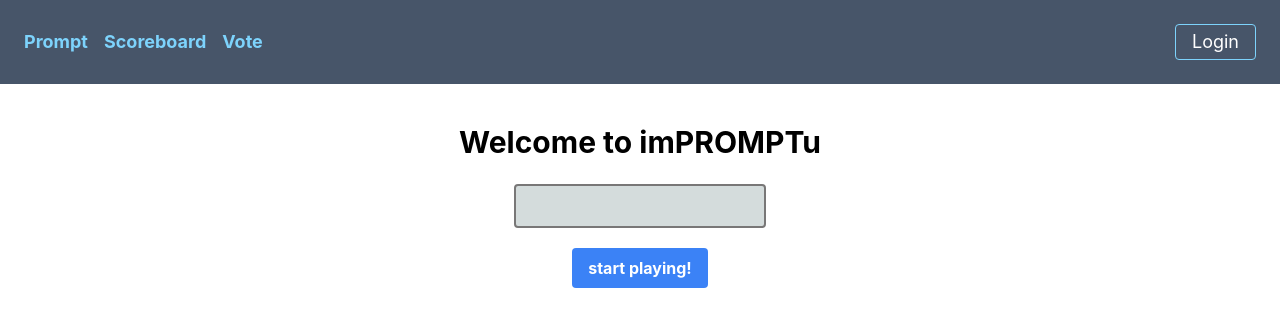
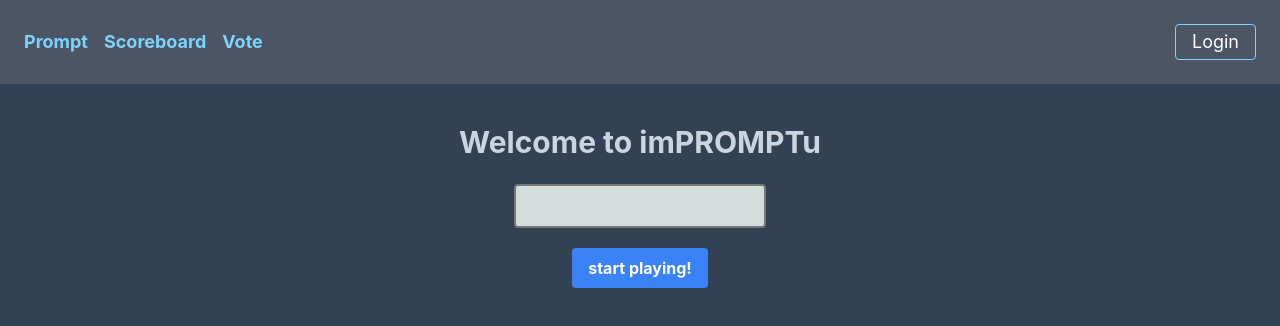
Before and after one commit to stewartkwokca/impromptu, a React (Create React App) app in the folder impromptu-client/: page / in a window 1280 px wide. Shown: the top 326 px of the page. Built offline with nearby package versions, Linux system fonts and the light colour scheme; no server answers.

Commit message:
general frontend tinkering

```diff
--- a/impromptu-client/src/index.css
+++ b/impromptu-client/src/index.css
@@ -29,4 +29,14 @@ code {
 .grid-center-container {
   display: grid;
   place-items: center; /* Centers content horizontally and vertically */
-  }
+}
+
+:root {
+  --foreground-rgb: 203, 213, 225;
+  --background-rgb: 51, 65, 85;
+}
+
+body {
+  color: rgb(var(--foreground-rgb));
+  background: rgb(var(--background-rgb));
+}
--- a/impromptu-client/src/pages/Layout.js
+++ b/impromptu-client/src/pages/Layout.js
@@ -3,7 +3,7 @@ import { Outlet, Link } from "react-router-dom";
 const Layout = () => {
   return (
     <>
-      <nav class="flex items-center justify-between flex-wrap bg-slate-700 p-6 hover:bg-slate-600 mb-10">
+      <nav class="flex items-center justify-between flex-wrap bg-slate-700 p-6 hover:bg-gray-600 mb-10">
         <div class="w-full block flex-grow lg:flex lg:items-center lg:w-auto">
           <div class="text-sm lg:flex-grow">
             <Link to="/prompt" class="block mt-4 text-lg font-bold lg:inline-block lg:mt-0 text-sky-300 hover:text-white mr-4">
```
